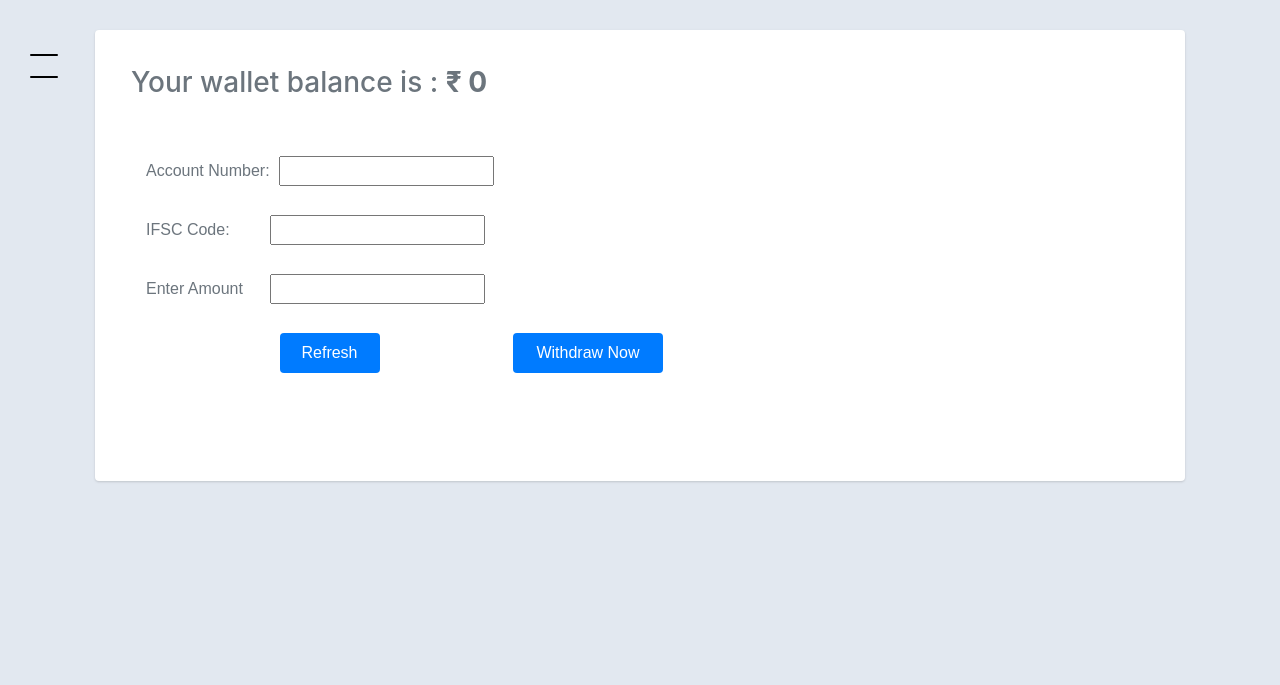
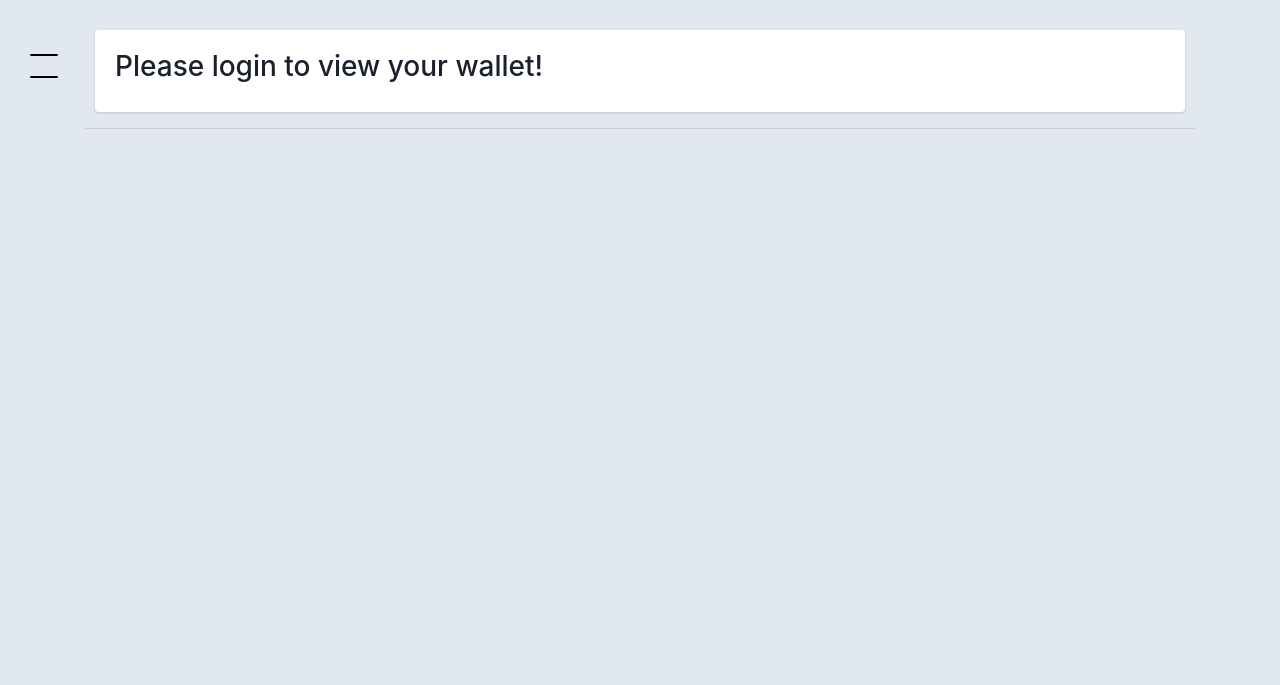
Before and after one commit to SurajSongara/PriceTrackerWebsite, a Django app: page /dashboard in a window 1280 px wide, after a click on "Wallet". Shown: the top 685 px of the page. Run offline with Django 3.2, Linux system fonts and the light colour scheme; some libraries are stand-ins or nearby versions; some web fonts are replaced.

Commit message:
wallet and change password added

```diff
--- a/Accounts/urls.py
+++ b/Accounts/urls.py
@@ -23,4 +23,5 @@
     path('reset/done/', auth_views.PasswordResetCompleteView.as_view(template_name='password/password_reset_complete.html'), name='password_reset_complete'),
     path('subscribe',views.subscribeview,name="subscribe"),
     path('contact/',views.contactview,name='contact'),
+    path('change_password',views.changepasswordview,name='change_password')
     ]
--- a/Productapp/views.py
+++ b/Productapp/views.py
@@ -1,5 +1,5 @@
 from django.shortcuts import render,HttpResponse,redirect
-from .models import Product,bigImage,smallImage,mediumImage,Cart,Store
+from .models import Product,bigImage,smallImage,mediumImage,Cart,Store,Wallet
 from Accounts.models import CustomUser
 from django.http import JsonResponse
 from django.core import serializers
@@ -269,6 +269,7 @@
     user=request.user
     if user.is_authenticated:
         cart,status=Cart.objects.get_or_create(user=user)
+        wallet,status=Wallet.objects.get_or_create(user=user)
         imglist=[]
         productlist=[]
         storelist=[]
@@ -278,7 +279,7 @@
             storelist.append(store)
             imglist.append(img)
             productlist.append(product)
-        return render(request,'dashboard.html',{'cart':zip(productlist,imglist,storelist),'items':len(productlist)})
+        return render(request,'dashboard.html',{'cart':zip(productlist,imglist,storelist),'items':len(productlist),'amount':wallet.get_amount()})
     else:
         return render(request,'dashboard.html',{'message':True})
 
--- a/static/js/sidebarjs/sidebaraction.js
+++ b/static/js/sidebarjs/sidebaraction.js
@@ -16,8 +16,9 @@
     $('#password_change').show();
 }
 
-function withdraw() {
-    $('#withdrawTxt').text("Your withdrawl request has been sent successfully, kindly wait for 24 hours.");
+function withdraw()
+{
+    $('#withdrawTxt').text("Kindly wait for 24 hours we are checking your details.");
 }
 
 function remove(id) {
@@ -35,3 +36,47 @@
         },
     });
 }
+
+
+
+function change_pass()
+{
+    var userid = $('#username').val();
+    var current = $('#current_pass').val();
+    var new_pass = $('#new_pass').val();
+    var confirm = $('#confirm_pass').val();
+    $('#msg1').hide();
+    $('#msg1').hide();
+
+    if (new_pass!=confirm)
+    {
+        $('#msg2').text("Password did not match!");
+        $('#msg2').show();
+    }
+    else
+    {
+        $.ajax({
+            type: 'POST',
+            url: "change_password",
+            data: {
+            user: userid,
+            password:current,
+            new_password:new_pass,
+            csrfmiddlewaretoken: $('meta[name="_token"]').attr('content')
+            },
+            success: function (data) {
+                if(data==0)
+                {
+                    $('#msg1').text('Incorrect password!');
+                    $('#msg1').show();
+                }
+                else
+                {
+                    $('#msg2').text("Password Changed Successfully ");
+                    $('#msg2').show();
+                }
+            },
+        });
+    }
+
+}
--- a/templates/dashboard.html
+++ b/templates/dashboard.html
@@ -14,6 +14,7 @@
     <link href="{% static 'css/sidebarcss/owl.carousel.min.css' %}" rel="stylesheet" type="text/css" media="all" />
     <link href="{% static 'css/sidebarcss/bootstrap.min.css' %}" rel="stylesheet" type="text/css" media="all" />
     <link href="{% static 'css/sidebarcss/style.css' %}" rel="stylesheet" type="text/css" media="all" />
+    <script src="{% static 'js/sidebarjs/sidebaraction.js' %}"></script>
     <link rel="stylesheet" href="{% static 'css/dashboard.css' %}">
 </head>
 
@@ -70,38 +71,35 @@
 
                     <div class="container" id="wallet" style="display:none;">
                         <div class="card mb-3 " style="text-align: left;">
+                            {% if user.is_authenticated %}
                             <div class="card-body">
                                 <div class="row">
                                     <div class="col-sm-9 text-secondary">
-                                        <h3>Your wallet balance is : <span style="font-weight: bold;">₹ 0<span></h3>
+                                        <h3>Your wallet balance is : <span style="font-weight: bold;">₹ {{amount}}<span></h3>
                                         <br><br>
+                                        <form action="">
+                                        <input type="hidden"  id="balance" value="{{amount}}">
                                         <div class="col-sm-9 text-secondary">
                                             <label for="account_number">Account Number:&nbsp;</label>
-                                            <input type="text" id="account_number" accountNo="account_number"><br><br>
+                                            <input type="text" id="account_number" accountNo="account_number" required><br><br>
                                             <label for="ifsc">IFSC Code:&nbsp;&nbsp;&nbsp;&nbsp;
                                                 &nbsp;&nbsp;&nbsp;</label>
-                                            <input type="text" id="ifsc" ifsc="ifsc"><br><br>
+                                            <input type="text" id="ifsc" ifsc="ifsc" required><br><br>
                                             <label for="withdrawl_amount">Enter Amount &nbsp;&nbsp;&nbsp;&nbsp;</label>
-                                            <input type="text" id="withdrawl_amount"
-                                                withdrawlAmt="withdrawl_amount"><br><br>
+                                            <input type="number" id="withdrawl_amount"
+                                                withdrawlAmt="withdrawl_amount" required><br><br>
 
-
-                                            <div class="row">
-                                                <div class="col"><button class="btn btn-primary"
-                                                        style=" width:100px; margin-right: 20px;">Refresh</button>
-                                                </div>
-                                                <br class="mobile">
-                                                <br class="mobile">
-                                                <br class="mobile">
-                                                <div class="col">
-                                                    <button id="withdrawBtn" style="width:150px; margin-right: 20px;"
+                                            <button id="withdrawBtn" type="submit" style="width:150px; margin-right: 20px; float:left;"
                                                 class="btn btn-primary" onclick="withdraw();">Withdraw
                                                 Now</button>
-                                                </div>
-                                            </div>
+
                                             <br class="mobile">
                                             <p id="withdrawTxt"></p>
+                                        </form>
                                         </div>
+                                        {% else %}
+                                        <h3>Please login to view your wallet!</h3>
+                                        {% endif %}
                                     </div>
                                     <hr>
                                 </div>
@@ -111,48 +109,43 @@
 
 
 
+
                     <div class="container" id="password_change" style="display:none;">
                         <div class="card mb-3 " style="text-align: left;">
+                            {% if user.is_authenticated %}
                             <div class="card-body">
                                 <div class="row">
                                     <div class="col-sm-9 text-secondary">
                                         <h3>Change your password:</h3>
                                         <br><br>
                                         <div class="col-sm-9 text-secondary">
+                                            <input type="hidden" id="username" value="{{user.email}}">
                                             <label for="account_number">Current Password:&nbsp;</label>
-                                            <input type="text" id="current_pass"><br><br>
-                                            <label for="ifsc">New Password:&nbsp;&nbsp;&nbsp;&nbsp;
-                                                &nbsp;&nbsp;&nbsp;</label>
-                                            <input type="text" id="new_pass"><br><br>
+                                            <input type="password" id="current_pass"><br><br>
+                                            <p id="msg1" style="color:red; display:none;"></p>
+                                            <label for="ifsc">New Password:&nbsp;&nbsp;&nbsp;
+                                                &nbsp;</label>
+                                            <input type="password" id="new_pass"><br><br>
                                             <label for="withdrawl_amount">Confirm Password:
-                                                &nbsp;&nbsp;&nbsp;&nbsp;</label>
-                                            <input type="text" id="confirm_pass"><br><br>
-
-
-                                            <div class="row">
-                                                <div class="col"><button class="btn btn-primary"
-                                                        style=" width:100px; margin-right: 20px;">Refresh</button>
-                                                </div>
-                                                <br class="mobile">
-                                                <br class="mobile">
-                                                <br class="mobile">
-                                                <div class="col">
-                                                    <button id="withdrawBtn" style="width:150px; margin-right: 20px;"
-                                                        class="btn btn-primary" onclick="withdraw();">Withdraw
-                                                        Now</button>
-                                                </div>
+                                                &nbsp;&nbsp;</label>
+                                            <input type="password" id="confirm_pass"><br><br>
+                                            <p id="msg2" style="color:orange; display:none;"></p>
+                                            <button class="btn btn-primary"
+                                                style=" width:100px; margin-left: 50px; float:left;"
+                                                onclick="change_pass();">Submit</button>
                                         </div>
                                         <br class="mobile">
                                         <p id="withdrawTxt"></p>
                                     </div>
+                                    {% else %}
+                                    <h3>Please login to change password</h3>
+                                    {% endif %}
                                 </div>
                                 <hr>
                             </div>
                         </div>
                     </div>
                 </div>
-
-
                 <div class="container">
                     <div class="main-body">
                         <div class="container" id="cart">
@@ -161,13 +154,14 @@
                             <h2>Kindly log in to view your cart </h2>
                             <br><br><br><br><br>
                             {% else %}
+                            <h2>Your Cart:</h2>
                             {% if items > 0 %}
                             <ul>
                                 {% for product,image,stores in cart %}
                                 <li style="list-style: none; margin:20px;">
                                     <div class="card" id="card-{{product.pk}}">
-                                            <button title="Remove" onclick="remove('{{product.id}}');"><i
-                                                    class="icon-trash" style="font-size:2rem;"></i></button>
+                                        <button title="Remove" onclick="remove('{{product.id}}');"><i class="icon-trash"
+                                                style="font-size:2rem;"></i></button>
                                         <table>
                                             <td style="width:300px">
                                                 <div style="height:300px; display:flex; justify-content:center;">
```
Also changed, not shown: Accounts/views.py (+16 -0 lines), Productapp/models.py (+13 -0 lines), Productapp/migrations/0002_wallet.py (added), db.sqlite3. Lines whose indentation alone changed are shown as unchanged.
